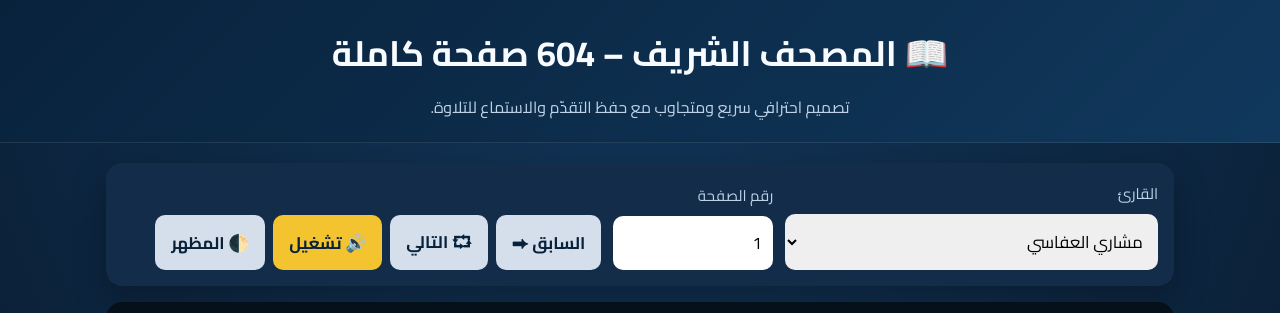
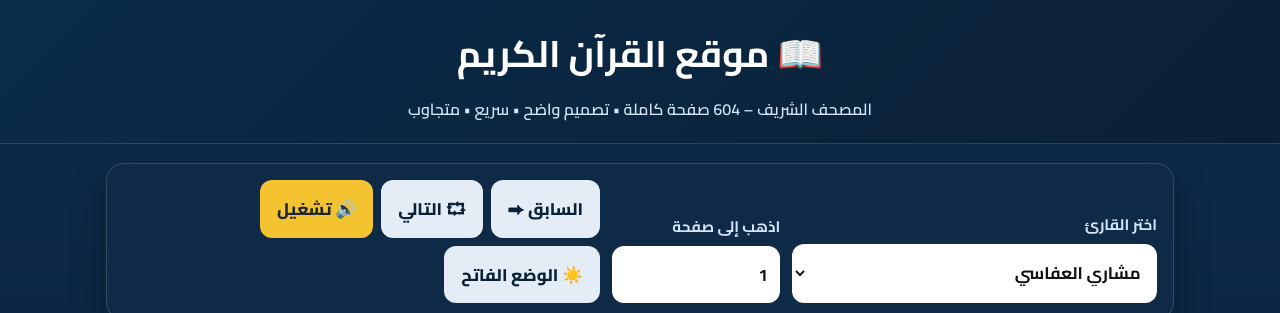
Before and after one commit to ahmed3112/aa, a PHP site: page / in a window 1280 px wide. Shown: the top 313 px of the page. Run offline with PHP 8.4, Linux system fonts and the light colour scheme.

Commit message:
Improve Quran site readability and professional visual design

```diff
--- a/index.html
+++ b/index.html
@@ -3,10 +3,10 @@
   <head>
     <meta charset="UTF-8" />
     <meta name="viewport" content="width=device-width, initial-scale=1.0" />
-    <title>المصحف الشريف | منصة تلاوة متكاملة</title>
+    <title>موقع القرآن الكريم | المصحف الشريف 604 صفحة</title>
     <meta
       name="description"
-      content="منصة تلاوة عصرية لعرض صفحات المصحف الشريف كاملة مع استماع ومواقيت الصلاة وحفظ آخر صفحة."
+      content="موقع قرآن احترافي لعرض صفحات المصحف الشريف كاملة مع تلاوة، حفظ آخر صفحة، ومواقيت الصلاة."
     />
     <link
       href="https://fonts.googleapis.com/css2?family=Cairo:wght@400;600;700;800&display=swap"
@@ -16,14 +16,16 @@
   </head>
   <body>
     <header class="site-header">
-      <h1>📖 المصحف الشريف – 604 صفحة كاملة</h1>
-      <p>تصميم احترافي سريع ومتجاوب مع حفظ التقدّم والاستماع للتلاوة.</p>
+      <div class="header-inner">
+        <h1>📖 موقع القرآن الكريم</h1>
+        <p>المصحف الشريف – 604 صفحة كاملة • تصميم واضح • سريع • متجاوب</p>
+      </div>
     </header>
 
     <main class="container">
       <section class="controls" aria-label="أدوات التحكم">
         <label class="control-item">
-          <span>القارئ</span>
+          <span>اختر القارئ</span>
           <select id="reciter">
             <option value="Alafasy_128kbps">مشاري العفاسي</option>
             <option value="Abdurrahmaan_As-Sudais_128kbps">السديس (الحرم)</option>
@@ -34,7 +36,7 @@
         </label>
 
         <label class="control-item small">
-          <span>رقم الصفحة</span>
+          <span>اذهب إلى صفحة</span>
           <input id="pageInput" type="number" min="1" max="604" value="1" />
         </label>
 
@@ -42,22 +44,25 @@
           <button type="button" id="prevBtn">السابق ⮕</button>
           <button type="button" id="nextBtn">⮔ التالي</button>
           <button type="button" id="playBtn" class="primary">🔊 تشغيل</button>
-          <button type="button" id="themeBtn">🌓 المظهر</button>
+          <button type="button" id="themeBtn">☀️ الوضع الفاتح</button>
         </div>
       </section>
 
       <section class="viewer" aria-live="polite">
         <div class="frame" id="frame">
           <img id="moshafPage" alt="صفحة من المصحف الشريف" loading="lazy" />
-          <div id="loadingState" class="status">جاري تحميل الصفحة...</div>
+          <div id="loadingState" class="status">جاري تحميل صفحة المصحف...</div>
           <div id="errorState" class="status error" hidden>
-            تعذر تحميل صورة الصفحة من المزودات الحالية.
+            تعذر تحميل الصفحة الآن. جرّب التنقل أو أعد التحديث.
           </div>
         </div>
         <p class="page-info">الصفحة: <span id="pageNumber">1</span> / 604</p>
       </section>
 
-      <audio id="audioPlayer" controls preload="none"></audio>
+      <section class="audio-panel">
+        <h2>🎧 استماع التلاوة</h2>
+        <audio id="audioPlayer" controls preload="none"></audio>
+      </section>
 
       <section class="prayer-box">
         <h2>🕌 مواعيد الصلاة</h2>
--- a/script.js
+++ b/script.js
@@ -125,13 +125,19 @@ function setupPrayerTimes() {
 function setupTheme() {
   const themeBtn = document.getElementById('themeBtn');
   const savedTheme = localStorage.getItem('theme');
+  const applyLabel = () => {
+    themeBtn.textContent = document.body.classList.contains('light') ? '🌙 الوضع الليلي' : '☀️ الوضع الفاتح';
+  };
+
   if (savedTheme === 'light') {
     document.body.classList.add('light');
   }
+  applyLabel();
 
   themeBtn.addEventListener('click', () => {
     document.body.classList.toggle('light');
     localStorage.setItem('theme', document.body.classList.contains('light') ? 'light' : 'dark');
+    applyLabel();
   });
 }
 
--- a/styles.css
+++ b/styles.css
@@ -1,20 +1,23 @@
 :root {
-  --bg: #0a1c31;
-  --bg-elevated: #122c49;
-  --panel: #1a3a5f;
-  --text: #f8fbff;
-  --muted: #bfd3e8;
+  --bg: #071425;
+  --bg-elevated: #0f2a46;
+  --bg-soft: #16395e;
+  --text: #ffffff;
+  --muted: #d4e5f8;
   --accent: #f4c430;
+  --accent-text: #1f2530;
   --danger: #ff6b6b;
-  --radius: 16px;
+  --line: rgb(255 255 255 / 15%);
+  --radius: 18px;
 }
 
 body.light {
-  --bg: #eef4fc;
+  --bg: #edf4fb;
   --bg-elevated: #ffffff;
-  --panel: #e8f0fb;
-  --text: #10243b;
-  --muted: #47607c;
+  --bg-soft: #e7f0fb;
+  --text: #0f2740;
+  --muted: #2f4b68;
+  --line: rgb(16 39 64 / 12%);
 }
 
 * {
@@ -25,43 +28,52 @@ body {
   margin: 0;
   font-family: "Cairo", system-ui, sans-serif;
   color: var(--text);
-  background: radial-gradient(circle at top, #12365a, var(--bg) 60%);
+  background: linear-gradient(180deg, #0d2d4c, var(--bg));
   min-height: 100vh;
 }
 
 .site-header {
+  background: linear-gradient(135deg, #0a2c4a, #0b2036);
+  border-bottom: 1px solid var(--line);
+}
+
+.header-inner {
+  max-width: 1100px;
+  margin: 0 auto;
+  padding: 1.2rem 1rem;
   text-align: center;
-  padding: 1.25rem 1rem;
-  background: linear-gradient(135deg, #09223c, #10385c);
-  border-bottom: 1px solid rgb(255 255 255 / 10%);
 }
 
 .site-header h1 {
   margin: 0;
-  font-size: clamp(1.35rem, 4vw, 2.2rem);
+  font-size: clamp(1.5rem, 4.5vw, 2.3rem);
 }
 
 .site-header p {
-  margin: 0.4rem 0 0;
+  margin: 0.35rem 0 0;
   color: var(--muted);
+  font-weight: 600;
 }
 
 .container {
   max-width: 1100px;
-  margin: 1.25rem auto;
+  margin: 1.2rem auto;
   padding: 0 1rem 2rem;
 }
 
 .controls,
+.frame,
+.audio-panel,
 .prayer-box {
   background: var(--bg-elevated);
+  border: 1px solid var(--line);
   border-radius: var(--radius);
-  box-shadow: 0 12px 34px rgb(0 0 0 / 25%);
+  box-shadow: 0 14px 35px rgb(0 0 0 / 25%);
 }
 
 .controls {
   display: grid;
-  grid-template-columns: 1.4fr 0.6fr 1.8fr;
+  grid-template-columns: 1.3fr 0.6fr 1.7fr;
   gap: 0.75rem;
   padding: 1rem;
   align-items: end;
@@ -70,26 +82,29 @@ body {
 .control-item {
   display: grid;
   gap: 0.35rem;
-  text-align: right;
 }
 
 .control-item span {
   color: var(--muted);
   font-size: 0.95rem;
+  font-weight: 700;
 }
 
 select,
 input,
 button {
-  border: none;
-  border-radius: 10px;
+  border-radius: 12px;
   font-family: inherit;
   font-size: 1.05rem;
 }
 
 select,
 input {
-  padding: 0.7rem;
+  border: 1px solid var(--line);
+  padding: 0.72rem;
+  background: #fff;
+  color: #111;
+  font-weight: 700;
 }
 
 .buttons {
@@ -99,15 +114,17 @@ input {
 }
 
 button {
+  border: 1px solid transparent;
   cursor: pointer;
-  padding: 0.7rem 1rem;
-  background: #d5dfec;
-  color: #09223c;
-  font-weight: 700;
+  padding: 0.72rem 1rem;
+  background: #e4ecf6;
+  color: #0a2138;
+  font-weight: 800;
 }
 
 button.primary {
   background: var(--accent);
+  color: var(--accent-text);
 }
 
 button:hover {
```
Also changed, not shown: other parts of styles.css (+33 -16 lines).
